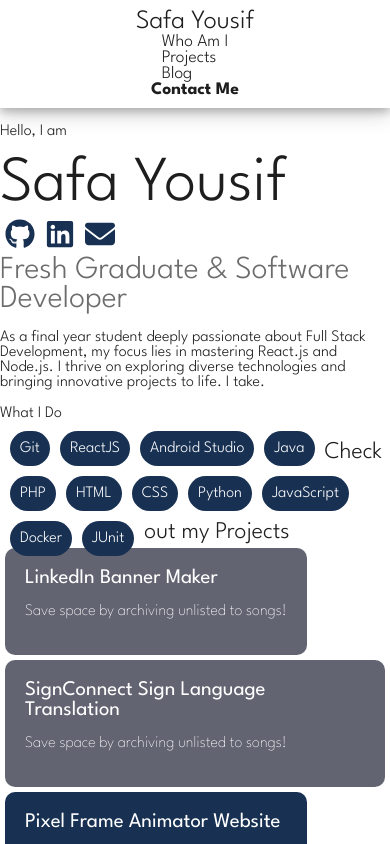
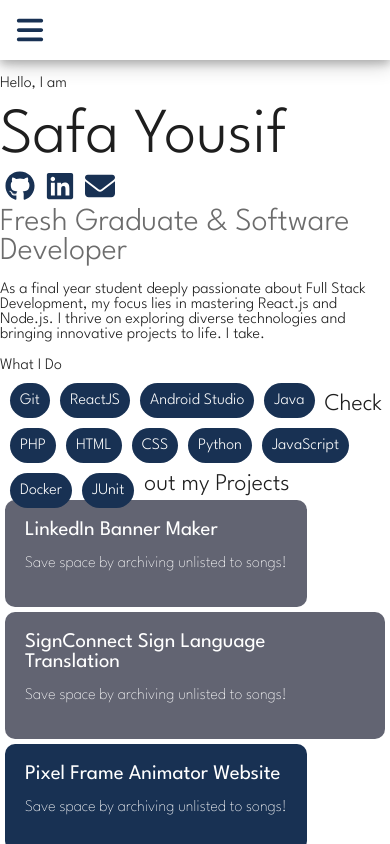
Before and after one commit to Safayy/portfolio, a React (Vite) app: page / in a window 390 px wide. Shown: the top 844 px of the page. Built offline with nearby package versions, Linux system fonts and the light colour scheme.

Commit message:
Add Navbar

```diff
--- a/src/components/Navbar.jsx
+++ b/src/components/Navbar.jsx
@@ -1,18 +1,26 @@
+import { useState } from 'react';
 import { useNavigate } from 'react-router-dom'
 import '../styles/Navbar.css'
+import { FontAwesomeIcon } from '@fortawesome/react-fontawesome'
+import { faBars } from '@fortawesome/free-solid-svg-icons'
 
 const Navbar = () => {
+    const [isMenuVisible, setIsMenuVisible] = useState(false)
     const navigate = useNavigate()
-
+    const toggleShowNav = () => {
+        setIsMenuVisible(!isMenuVisible);
+    }
     return (
         <nav className='navbar'>
+            <FontAwesomeIcon onClick={toggleShowNav} id="navbtn" icon={faBars} className="icon" />
             <h2>Safa Yousif</h2>
-            <ul>
+            <ul className={!isMenuVisible && 'hide'}>
                 <li><a onClick={() => navigate('/')}>Who Am I</a></li>
                 <li><a onClick={() => navigate('/projects')}>Projects</a></li>
                 <li><a onClick={() => navigate('/blog')}>Blog</a></li>
+                <li><a href="/resume-safa-yousif.pdf">Resume</a></li>
             </ul>
-            <span className='bold'>Contact Me</span>
+            <span className={`bold ${!isMenuVisible && 'hide'}`}>Contact Me</span>
         </nav>
      );
 }
--- a/src/styles/Navbar.css
+++ b/src/styles/Navbar.css
@@ -20,11 +20,23 @@ nav.navbar li {
 nav.navbar a {
     text-decoration: none;
 }
+#navbtn {
+    display: none;
+}
 @media only screen and (max-width: 600px) {
-    nav.navbar {
-        flex-direction: column;
+    #navbtn {
+        display: block;
+    }
+    .navbar h2 {
+        display: none;
     }
     nav.navbar ul {
         flex-direction: column;
+        align-items:start;
+        align-content: center;
+        justify-content: space-between;
+    }
+    nav.navbar ul.hide, nav.navbar span.hide {
+        display: none;
     }
 }
```
